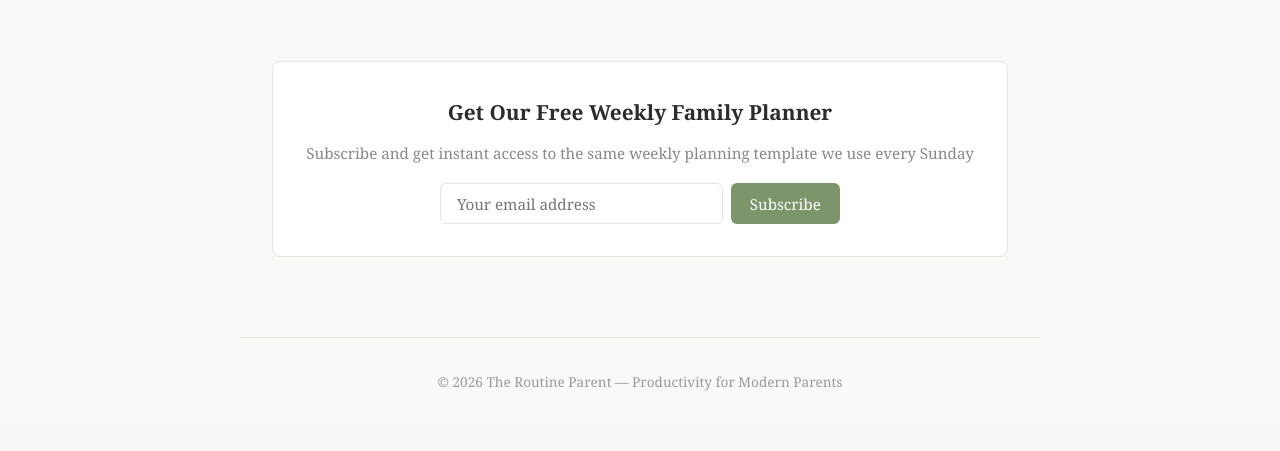
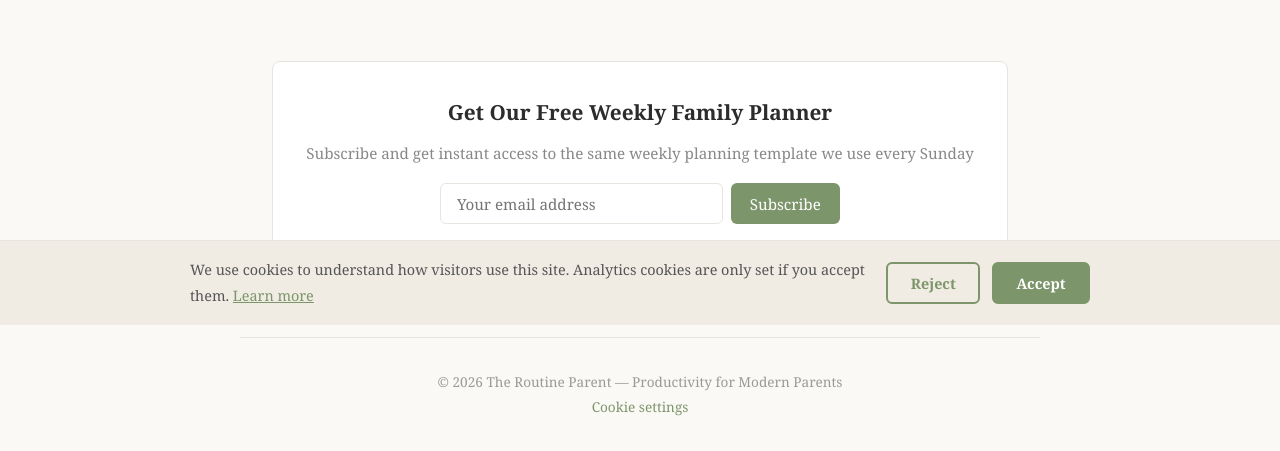
Before and after one commit to doug-ctrl/theroutineparent, a Django app: page / in a window 1280 px wide. Shown: the part 475-926 px from the top of the page. Before the commit the page ends 866 px from the top, so only its background shows below. Run offline with Django 5.2, Linux system fonts and the light colour scheme; data that the repository does not hold is empty; parts of the project's set-up code (start-up, migrations or seed data) failed here and were passed over; some libraries are stand-ins or nearby versions.

Commit message:
Add cookie consent banner, GA4 Consent Mode, GoatCounter

```diff
--- a/templates/base.html
+++ b/templates/base.html
@@ -13,14 +13,27 @@
     <link rel="icon" type="image/png" sizes="32x32" href="{% static 'images/favicon-32x32.png' %}">
     <link rel="icon" type="image/png" sizes="16x16" href="{% static 'images/favicon-16x16.png' %}">
     <link rel="apple-touch-icon" sizes="180x180" href="{% static 'images/apple-touch-icon.png' %}">
-    <!-- Google Analytics -->
+    <!-- Google Analytics with Consent Mode v2 -->
     <script async src="https://www.googletagmanager.com/gtag/js?id=G-TFQPTC1VVE"></script>
     <script>
     window.dataLayer = window.dataLayer || [];
     function gtag(){dataLayer.push(arguments);}
+
+    // Default: no analytics/ad cookies until the visitor chooses
+    gtag('consent', 'default', {
+      'analytics_storage': 'denied',
+      'ad_storage': 'denied',
+      'ad_user_data': 'denied',
+      'ad_personalization': 'denied'
+    });
+
     gtag('js', new Date());
     gtag('config', 'G-TFQPTC1VVE');
     </script>
+
+    <!-- GoatCounter — unconditional, runs for every visitor regardless of consent -->
+    <script data-goatcounter="https://theroutineparent.goatcounter.com/count"
+            async src="//gc.zgo.at/count.js"></script>
     <meta charset="UTF-8">
     <meta name="viewport" content="width=device-width, initial-scale=1.0">
     <title>{% block title %}The Routine Parent{% endblock %}</title>
@@ -906,6 +919,69 @@
         body.dark-mode .shop-cta h4 { color: #e0e0e0; }
         body.dark-mode .shop-cta p { color: #b0b0b0; }
 
+        /* Cookie consent banner */
+        .cookie-consent-banner {
+            position: fixed;
+            left: 0; right: 0; bottom: 0;
+            z-index: 9999;
+            background: #f0ebe3;
+            border-top: 1px solid #e8e4df;
+            padding: 1rem 1.5rem;
+            transition: background-color 0.3s, border-color 0.3s;
+        }
+        .cookie-consent-inner {
+            max-width: 900px;
+            margin: 0 auto;
+            display: flex;
+            flex-wrap: wrap;
+            align-items: center;
+            justify-content: space-between;
+            gap: 1rem;
+        }
+        .cookie-consent-text {
+            margin: 0;
+            font-size: 0.9rem;
+            color: #555;
+            flex: 1 1 300px;
+        }
+        .cookie-consent-text a { color: #7c956a; text-decoration: underline; }
+        .cookie-consent-buttons {
+            display: flex;
+            gap: 0.75rem;
+            flex: 0 0 auto;
+        }
+        /* Accept and Reject share identical size/weight/border on purpose —
+           the ICO flags unequal-looking buttons as non-compliant */
+        .cookie-btn {
+            padding: 0.6rem 1.4rem;
+            border-radius: 6px;
+            font-size: 0.9rem;
+            font-family: Georgia, serif;
+            font-weight: bold;
+            cursor: pointer;
+            border: 2px solid #7c956a;
+        }
+        .cookie-btn-accept { background: #7c956a; color: #fff; }
+        .cookie-btn-accept:hover { background: #6b8459; }
+        .cookie-btn-reject { background: transparent; color: #7c956a; }
+        .cookie-btn-reject:hover { background: #e4ddd3; }
+
+        .cookie-settings-link { color: #7c956a; text-decoration: none; font-size: 0.85rem; }
+        .cookie-settings-link:hover { text-decoration: underline; }
+
+        body.dark-mode .cookie-consent-banner {
+            background: #16213e;
+            border-top-color: #2a2a4a;
+        }
+        body.dark-mode .cookie-consent-text { color: #b0b0b0; }
+        body.dark-mode .cookie-consent-text a { color: #a3b88c; }
+        body.dark-mode .cookie-btn { border-color: #a3b88c; }
+        body.dark-mode .cookie-btn-accept { background: #a3b88c; color: #1a1a2e; }
+        body.dark-mode .cookie-btn-accept:hover { background: #8fa574; }
+        body.dark-mode .cookie-btn-reject { color: #a3b88c; }
+        body.dark-mode .cookie-btn-reject:hover { background: #2a2a4a; }
+        body.dark-mode .cookie-settings-link { color: #a3b88c; }
+
     </style>
     {% block extra_css %}{% endblock %}
 </head>
@@ -942,7 +1018,22 @@
 
     <footer>
         <p>&copy; 2026 The Routine Parent — Productivity for Modern Parents</p>
+        <p><a href="#" onclick="reopenCookieBanner(); return false;" class="cookie-settings-link">Cookie settings</a></p>
     </footer>
+
+    <!-- Cookie consent banner -->
+    <div id="cookie-consent-banner" class="cookie-consent-banner" style="display:none;" role="dialog" aria-label="Cookie consent">
+        <div class="cookie-consent-inner">
+            <p class="cookie-consent-text">
+                We use cookies to understand how visitors use this site. Analytics cookies are only set if you accept them.
+                <a href="/cookie-policy/">Learn more</a>
+            </p>
+            <div class="cookie-consent-buttons">
+                <button id="cookie-reject-btn" class="cookie-btn cookie-btn-reject">Reject</button>
+                <button id="cookie-accept-btn" class="cookie-btn cookie-btn-accept">Accept</button>
+            </div>
+        </div>
+    </div>
 
     {% block extra_js %}{% endblock %}
 
@@ -967,5 +1058,56 @@
         }
     })();
     </script>
+
+    <script>
+    (function() {
+        var CONSENT_COOKIE = 'cookie_consent';
+        var CONSENT_DAYS = 182; // roughly 6 months — a common re-consent interval, not a fixed legal requirement
+
+        function getCookie(name) {
+            var match = document.cookie.match(new RegExp('(^| )' + name + '=([^;]+)'));
+            return match ? match[2] : null;
+        }
+        function setCookie(name, value, days) {
+            var expires = new Date();
+            expires.setTime(expires.getTime() + days * 24 * 60 * 60 * 1000);
+            document.cookie = name + '=' + value + ';expires=' + expires.toUTCString() + ';path=/;SameSite=Lax';
+        }
+
+        var banner = document.getElementById('cookie-consent-banner');
+        var existing = getCookie(CONSENT_COOKIE);
+
+        function applyConsent(choice) {
+            if (typeof gtag === 'function') {
+                gtag('consent', 'update', {
+                    'analytics_storage': choice === 'accepted' ? 'granted' : 'denied'
+                });
+            }
+        }
+
+        if (!existing) {
+            banner.style.display = 'block';
+        } else {
+            applyConsent(existing);
+        }
+
+        document.getElementById('cookie-accept-btn').addEventListener('click', function() {
+            setCookie(CONSENT_COOKIE, 'accepted', CONSENT_DAYS);
+            applyConsent('accepted');
+            banner.style.display = 'none';
+        });
+
+        document.getElementById('cookie-reject-btn').addEventListener('click', function() {
+            setCookie(CONSENT_COOKIE, 'rejected', CONSENT_DAYS);
+            applyConsent('rejected');
+            banner.style.display = 'none';
+        });
+
+        // Lets the footer link reopen the banner so visitors can change their mind
+        window.reopenCookieBanner = function() {
+            banner.style.display = 'block';
+        };
+    })();
+    </script>
 </body>
 </html>
```
